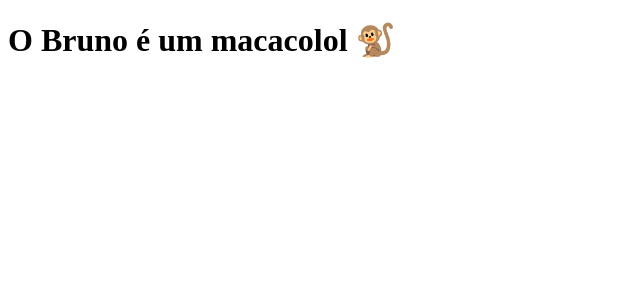
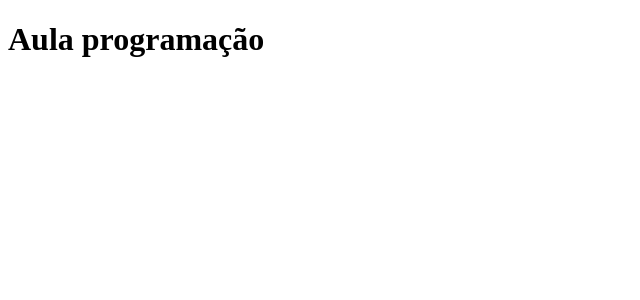
Before and after one commit to joaoskdev/pulse-sync, a Next.js app: page / in a window 1280 px wide. Shown: the top 300 px of the page, without its empty margins (0-640 px from the left). Built offline with nearby package versions, Linux system fonts and the light colour scheme.

Commit message:
Ajuste dos testes

```diff
--- a/pages/index.js
+++ b/pages/index.js
@@ -1,5 +1,5 @@
 function Home() {
-  return <h1>O Bruno é um macacolol 🐒 </h1>;
+  return <h1>Aula programação </h1>;
 }
 
 export default Home;
```
Also changed, not shown: 1 other file (tests, documents, lock files or other folders).
